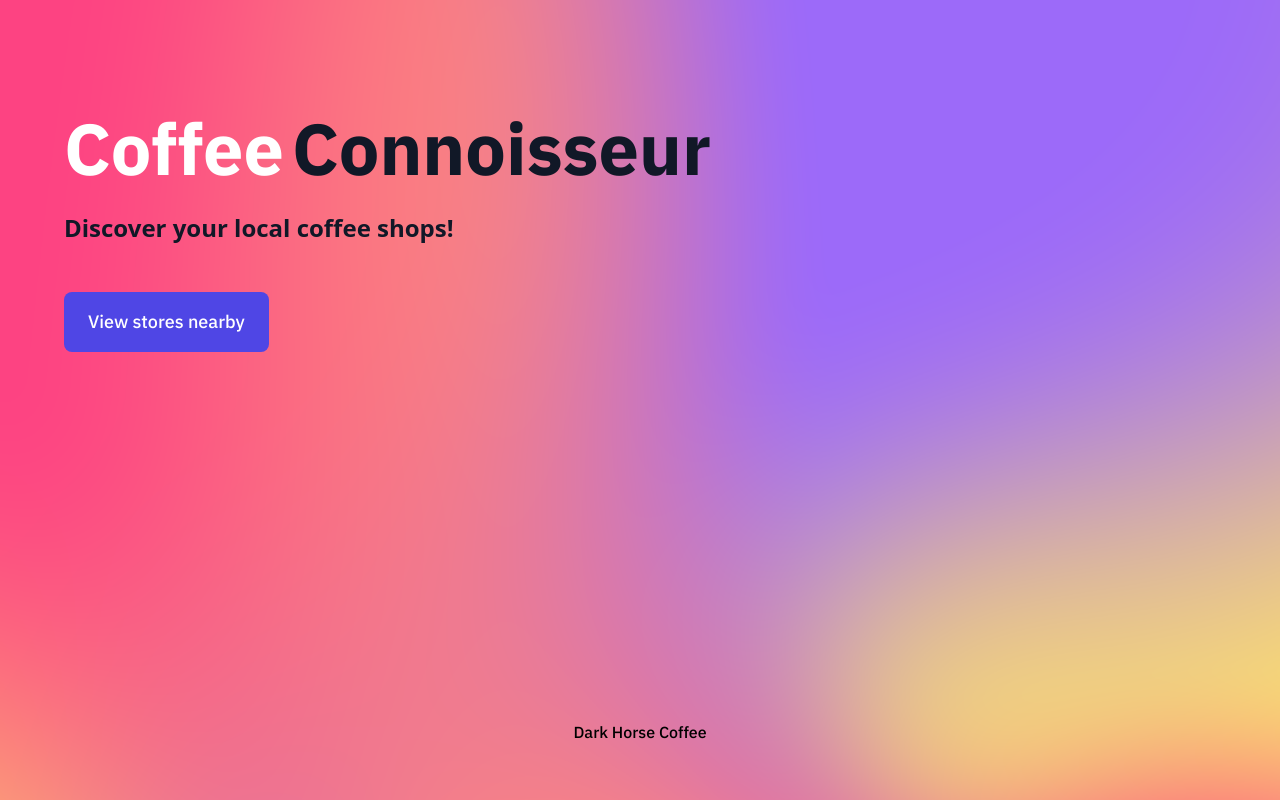
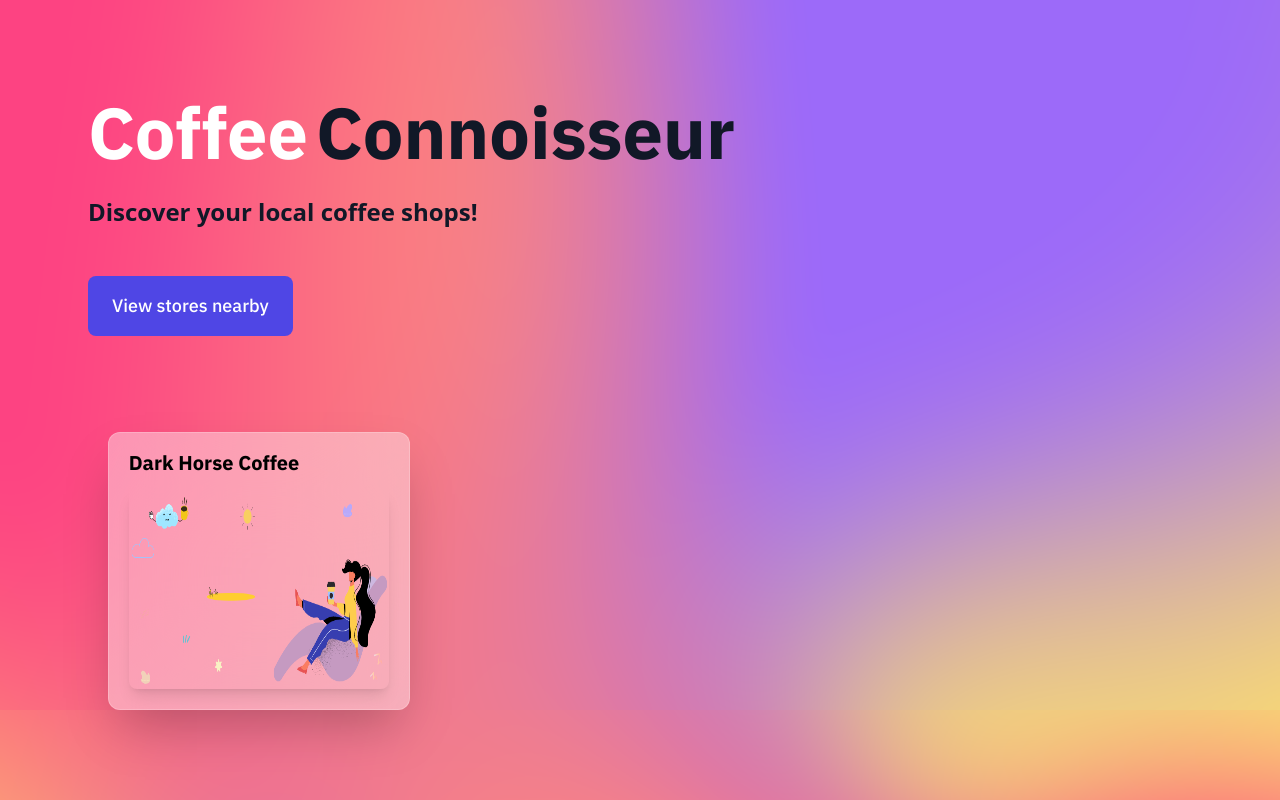
Before and after one commit to Yutman/discover-coffee-shops, a Next.js app: page / in a window 1280 px wide. Shown: the top 800 px of the page. Built offline with nearby package versions, Linux system fonts and the light colour scheme.

Commit message:
Add reusable Card component with Image, Link, and styling for displaying content

```diff
--- a/app/page.tsx
+++ b/app/page.tsx
@@ -1,14 +1,20 @@
-import Image from "next/image";
 import Banner from "@/components/banner.client";
-import Link from "next/link";
+import Card from "@/components/card.server";
 
 export default function Home() {
   const coffeeStoreId = 'dark-horse-coffee';
   return (
     <div className='mb-56'>
-       <main className="flex min-h-screen flex-col items-center justify-between p-14">
-           <Banner/>
-           <Link href={`/coffee-store/${coffeeStoreId}`}>Dark Horse Coffee</Link>
+       <main className="mx-auto mt-10 max-w-6xl px-4">
+          <Banner/>
+          <div className="grid grid-cols-1 gap-4 md:grid-cols-2 lg:grid-cols-3
+          lg:gap-6">
+          <Card
+            name='Dark Horse Coffee'
+            imgUrl='/static/hero-image.png'
+            href={`/coffee-store/${coffeeStoreId}`}
+          />
+          </div>
        </main>
     </div>
   );
--- /dev/null
+++ b/components/card.server.tsx
@@ -0,0 +1,36 @@
+import Image from 'next/image';
+import Link from 'next/link';
+
+type CardType = {
+    name:string;
+    imgUrl:string;
+    href:string;
+};
+
+export default function Card({ name, imgUrl, href }: CardType) {
+  return (
+    <Link
+        href={href}
+        className="m-auto rounded-xl border-gray-400 shadow-2xl"
+    >
+      <div
+        className={`glass min-h-[200px] rounded-xl px-5 pb-5 pt-1 backdrop-blur-3xl`}
+      >
+        <div className="my-3">
+          <h2 className="w-64 text-ellipsis whitespace-nowrap text-xl font-bold">
+            {name}
+          </h2>
+        </div>
+        <div className="">
+          <Image
+            className="max-h-[200px] min-h-[200px] rounded-lg shadow-lg"
+            src={imgUrl}
+            width={260}
+            height={160}
+            alt={name}
+          />
+        </div>
+      </div>
+    </Link>
+  );
+}
```
